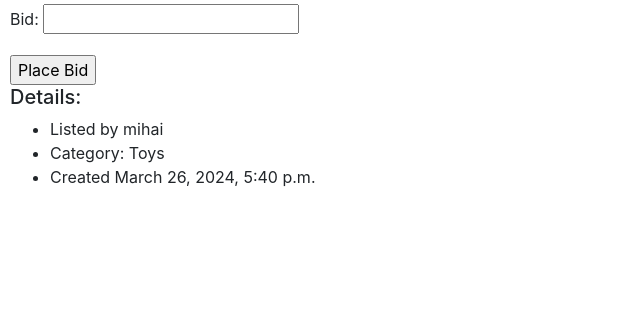
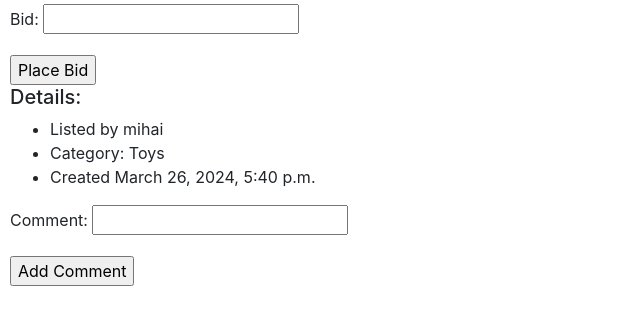
Before and after one commit to mihaiFilipoiu/commerce, a Django app: page /listing/1/ in a window 1280 px wide. Shown: the part 285-610 px from the top of the page, without its empty margins (0-640 px from the left). Run offline with Django 3.2, Linux system fonts and the light colour scheme; data comes from the database, SQL or seed files in the repository; both versions use the stored data as it was after the commit; some libraries are stand-ins or nearby versions.

Commit message:
user is able to add comments

```diff
--- a/auctions/forms.py
+++ b/auctions/forms.py
@@ -1,5 +1,5 @@
 from django import forms
-from .models import AuctionListing, Bid
+from .models import AuctionListing, Bid, Comment
 
 class CreateListingForm(forms.ModelForm):
     class Meta:
@@ -10,3 +10,8 @@ class BidForm(forms.ModelForm):
     class Meta:
         model = Bid
         fields = ["bid"]
+
+class CommentForm(forms.ModelForm):
+    class Meta:
+        model = Comment
+        fields = ["comment"]
--- a/auctions/templates/auctions/listing_page.html
+++ b/auctions/templates/auctions/listing_page.html
@@ -43,4 +43,20 @@
             <li>Created {{ auction.date_created }}</li>
         </ul>
     </div>
+    <div>
+        <form action="{% url 'add_comment' auction.id %}" method="POST">
+            {% csrf_token %}
+            {{ comment_form.as_p }}
+            <input type="submit" value="Add Comment">
+        </form>
+        <div>
+            {% if comments %}
+                {% for comment in comments %}
+                    <div>
+                        <p>"{{ comment.comment }}" By {{ comment.commenter }}</p>
+                    </div>
+                {% endfor %}
+            {% endif %}
+        </div>
+    </div>
 {% endblock %}
--- a/auctions/urls.py
+++ b/auctions/urls.py
@@ -11,5 +11,6 @@ urlpatterns = [
     path("listing/<int:auction_id>/", views.listing_view, name="listing_view"),
     path("toggle_watchlist/<int:auction_id>/", views.toggle_watchlist, name="toggle_watchlist"),
     path("watchlist", views.watchlist_view, name="watchlist_view"),
-    path("place_bid/<int:auction_id>/", views.place_bid, name="place_bid")
+    path("place_bid/<int:auction_id>/", views.place_bid, name="place_bid"),
+    path("add_comment/<int:auction_id>/", views.add_comment, name="add_comment")
 ]
--- a/auctions/views.py
+++ b/auctions/views.py
@@ -7,8 +7,8 @@ from django.http import HttpResponse, HttpResponseRedirect
 from django.shortcuts import render,get_object_or_404
 from django.urls import reverse
 
-from .models import User, AuctionListing, Watchlist, Bid
-from .forms import CreateListingForm, BidForm
+from .models import User, AuctionListing, Watchlist, Bid, Comment
+from .forms import CreateListingForm, BidForm, CommentForm
 
 def index(request):
     auctions = AuctionListing.objects.annotate(
@@ -102,6 +102,8 @@ def listing_view(request, auction_id):
         "auction": auction,
         "is_in_watchlist": is_in_watchlist,
         "form": BidForm,
+        "comment_form": CommentForm,
+        "comments": auction.comments.all().order_by('-comment_time'),
         "current_bid": current_bid_price
     })
 
@@ -143,3 +145,16 @@ def place_bid(request, auction_id):
                 messages.error(request, "Your bid must be higher or equal than the starting bid.")
 
         return HttpResponseRedirect(reverse('listing_view', args=[auction_id]))
+
+
+def add_comment(request, auction_id):
+    auction = AuctionListing.objects.get(pk=auction_id)
+
+    if request.method == "POST": # POST
+        form = CommentForm(request.POST)
+        if form.is_valid():
+            comment = form.save(commit=False)
+            comment.auction = auction
+            comment.commenter = request.user
+            comment.save()
+            return HttpResponseRedirect(reverse('listing_view', args=[auction_id]))
```
Also changed, not shown: db.sqlite3.
